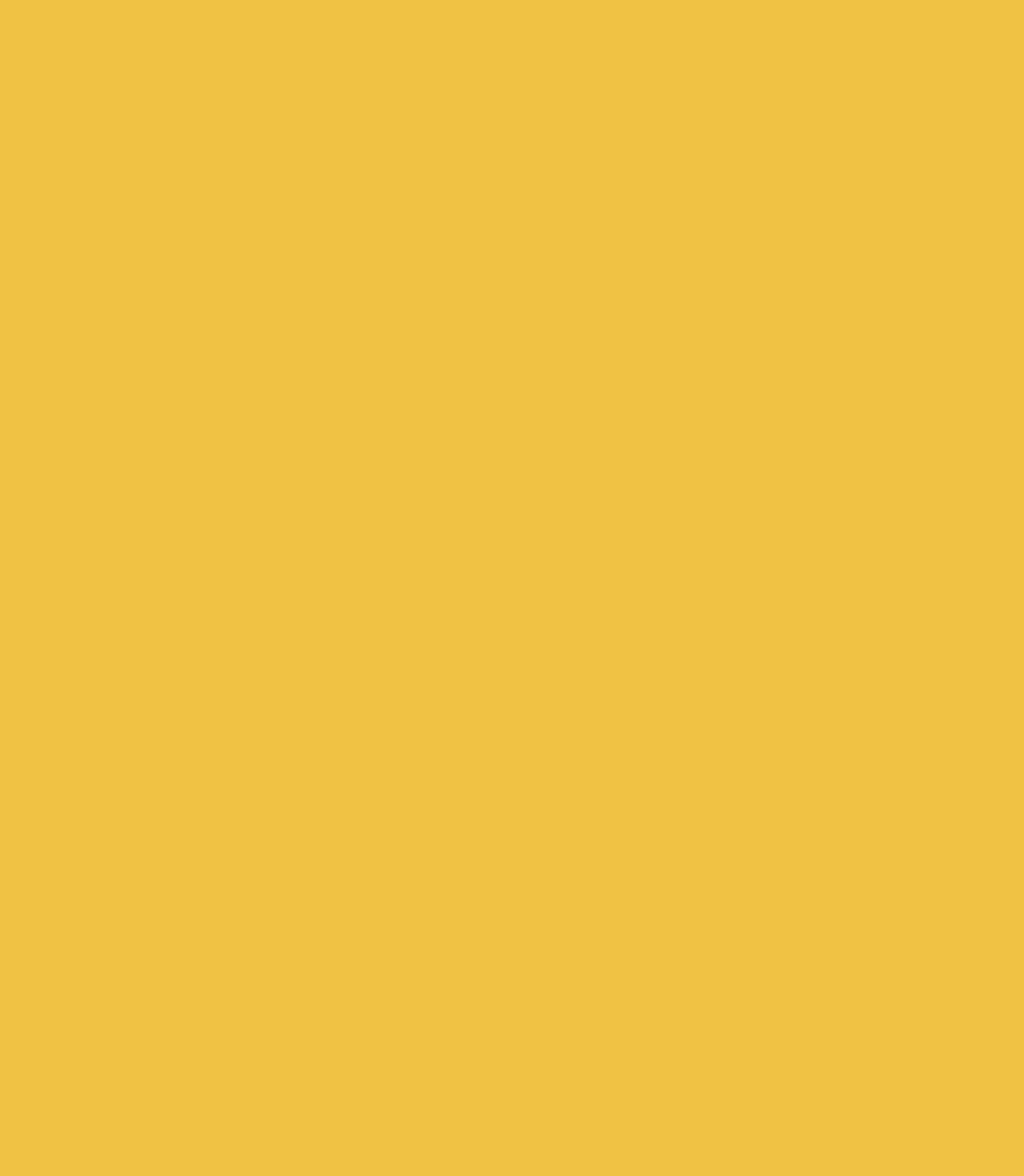
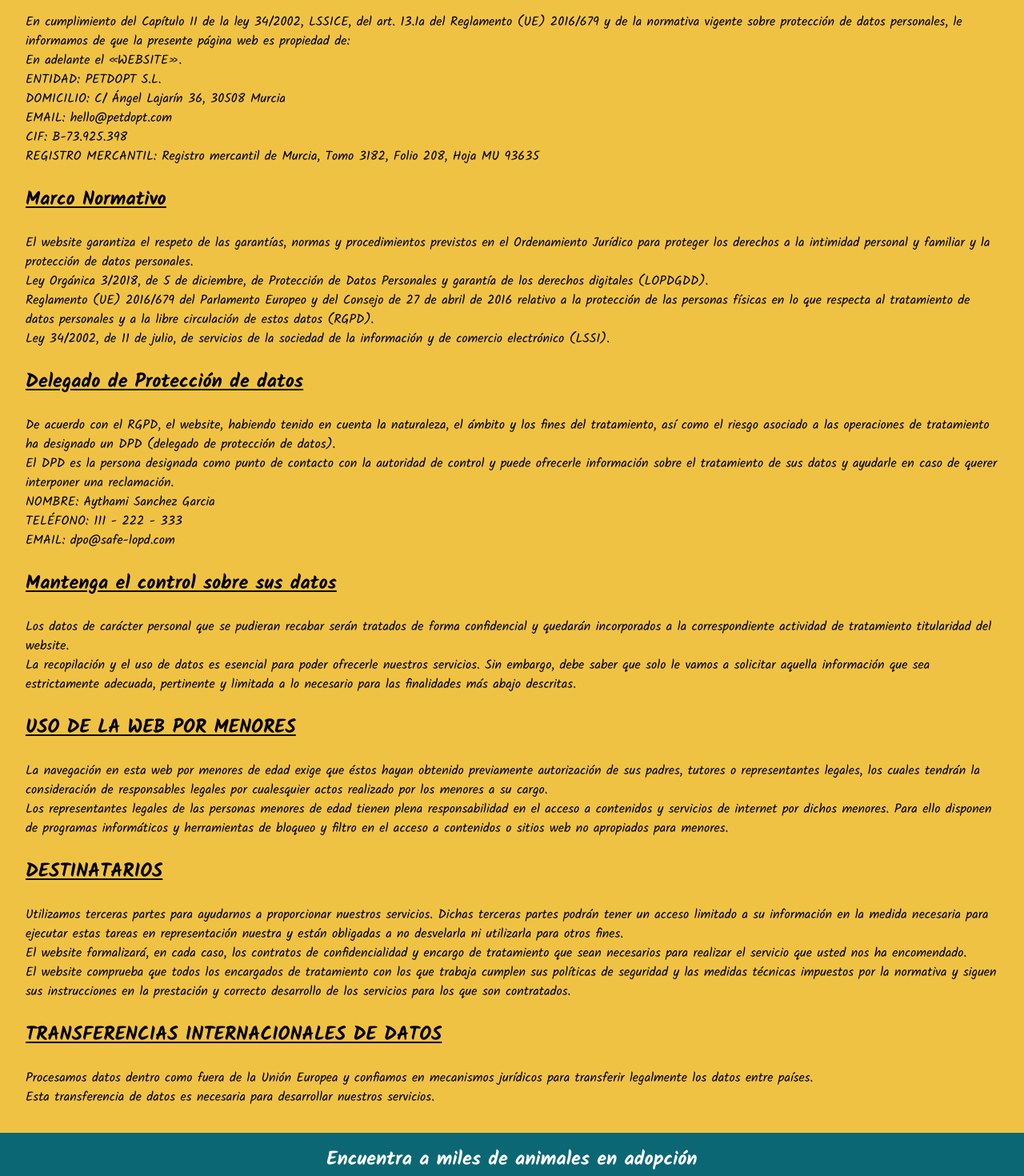
Before and after one commit to Tami1914/PetDopt_V2, a React (Vite) app: page /terms in a window 1280 px wide. Before the commit this address had no page. Shown: the part 340-1810 px from the top of the page at 80% size. Before the commit the page ends 800 px from the top, so only its background shows below. Built offline with nearby package versions, Linux system fonts and the light colour scheme.

Commit message:
finished terms, cookies and form style in progress

```diff
--- a/src/App.jsx
+++ b/src/App.jsx
@@ -2,6 +2,8 @@
 import AnimalShelter from "./pages/animalShelter/AnimalShelter";
 import Home from "./pages/home/Home";
 import Adoption from "./pages/adoption/Adoption";
+import Terms from "./pages/terms/Terms";
+import Cookies from "./pages/cookies/Cookies";
 
 function App() {
   return (
@@ -12,6 +14,8 @@
           <Route path="/home" element={<Home/>}/>
           <Route path="/AnimalShelter" element={<AnimalShelter/>}/>
           <Route path="/Adoption" element={<Adoption/>}/>
+          <Route path="/terms" element={<Terms/>}/>
+          <Route path="/cookies" element={<Cookies/>}/>
         </Routes>
       </BrowserRouter>
     </>
--- a/src/assets/components/footer/Footer.css
+++ b/src/assets/components/footer/Footer.css
@@ -68,7 +68,6 @@
   flex-direction: row;
   color: white;
 }
-
 /* Small devices (portrait tablets and large phones, 400px and up) */
 @media only screen and (min-width: 400px) {
 
--- a/src/assets/components/footer/Footer.jsx
+++ b/src/assets/components/footer/Footer.jsx
@@ -19,7 +19,7 @@
             de protectoras y asociaciones de animales o perreras de todo el mundo
           </p>
 
-          <p>Si estas buscando en adoptar o acoger a un animal, ¡Estas en el sitio adecuado!</p>
+          <p>Si estas pensando en adoptar o acoger a un animal, ¡Estas en el sitio adecuado!</p>
 
           <p>Adopta, salva una vida, gana un amigo. Con PetDopt.</p>
         </div>
@@ -38,9 +38,9 @@
       <div className="footer-term">
         <p>2023-2024©Una plataforma de <a className="pet" href="/home">PetDopt</a> con la colaboración de Fundación Affinity</p>
         <br />
-        <a className="b" href="">Términos y condiciones de uso</a>
+        <a className="b" href="/terms">Términos y condiciones de uso</a>
         <a className="b" href="">Política y privacidad</a>
-        <a className="b" href="">Coockies</a>
+        <a className="b" href="/cookies">Cookies</a>
         <a className="b" href="">FAQ</a>
         <a className="b" href="">Contacto</a>
       </div>
--- a/src/assets/components/formAdoption/FormAdoption.css
+++ b/src/assets/components/formAdoption/FormAdoption.css
@@ -15,7 +15,8 @@
     justify-content: center;
     align-items: center;
     border-radius: 20px;
-    background-color: seagreen;
+    background-color: #00867A;
+    font-family: "Kalam";
     gap: 0.5em;
 }
 
@@ -31,12 +32,35 @@
     flex-direction: column;
 }
 
+.submit{
+    border: none;
+    color:white;
+    border-radius: 5px;
+    padding: 7px 12px;
+}
+
+.edit-button{
+    color: white;
+    border: none;
+    border-radius: 5px;
+    padding: 7px 12px;
+}
+
+.delete-button{
+    color: white;
+    border: none;
+    border-radius: 5px;
+    padding: 7px 12px;
+}
+
 .show-animal-list-elements{
     width: 50%;
     display: flex;
     flex-direction: row;
     justify-content: space-around;
     margin-top: 1em;
+    font-family: "Kalam";
+    color: black;
 }
 
 .logo-tittle{
--- a/src/assets/components/formAdoption/FormAdoption.jsx
+++ b/src/assets/components/formAdoption/FormAdoption.jsx
@@ -81,7 +81,7 @@
                         <label htmlFor="name">Animal:</label>
                         <input type="text" id="animal" name="animal" value={animal} onChange={changeAnimal} />
 
-                        <button type="submit">{animalIndex !== null ? "Editar Animal" : "Añadir animal"}</button>
+                        <button className="submit" type="submit">{animalIndex !== null ? "Editar Animal" : "Añadir animal"}</button>
                     </form>
 
                 <div className="show-animal-list">
--- /dev/null
+++ b/src/pages/cookies/Cookies.css
@@ -0,0 +1,20 @@
+.fusion-text-cookies{
+    display: flex;
+    flex-direction: column;
+    justify-content: center;
+    margin: 2em;
+    font-family: "Kalam";
+    color: black;
+}
+
+.fusion-text-cookies h1{
+    padding-top: 0.5em;
+    padding-bottom: 1em;
+    text-decoration: underline;
+}
+
+.fusion-text-cookies h2{
+    padding-top: 1em;
+    padding-bottom: 1em;
+    text-decoration: underline;
+}
--- /dev/null
+++ b/src/pages/cookies/Cookies.jsx
@@ -0,0 +1,46 @@
+import Footer from "../../assets/components/footer/Footer";
+import Header from "../../assets/components/header/Header";
+import "./Cookies.css"
+
+function Cookies(){
+    return(
+        <>
+        <Header/>
+        <div className="fusion-text-cookies">
+            <h1>¿QUÉ SON LAS COOKIES?</h1>
+
+            <p>Este sitio utiliza cookies y/o tecnologías similares que almacenan y recuperan información cuando navegas. En
+            general, estas tecnologías pueden servir para finalidades muy diversas, como, por ejemplo, reconocerte como
+            usuario, obtener información sobre tus hábitos de navegación, o personalizar la forma en que se muestra el
+            contenido.</p>
+
+            <p>Los usos concretos que hacemos de estas cookies se describen a continuación.</p>
+
+            <h2>COOKIES DE TERCEROS</h2>
+
+            <p>Esta web utiliza cookies de terceros, CONOCE A TERCEROS:</p>
+
+            <p>www.googleads.g.doubleclick.net</p>
+
+            <p>www.google.com</p>
+
+            <p>www.platform.twitter.com</p>
+
+            <p>Ten en cuenta que, si acepta las cookies de terceros, deberás eliminarlas desde las opciones del navegador o desde el sistema ofrecido por el propio tercero.</p>
+
+            <p>Puedes informarte de las transferencias a terceros países que, en su caso, realizan los terceros identificados en esta
+            política de cookies en sus correspondientes políticas (ver los enlaces facilitados en el apartado “Conoce a terceros”).</p>
+
+            <h2>EJERCICIO DE DERECHOS</h2>
+
+            <p>Tienes derecho a conocer que datos sobre ti estamos tratando, rectificarlos, suprimirlos o limitar su tratamiento,
+            puedes hacerlo comunicándote con nosotros a través del siguiente hello@petdopt.com
+            También tienes derecho a retirar el consentimiento al tratamiento de datos en cualquier momento, puedes realizar
+            esta opción desde el panel de selección de preferencias.</p>
+        </div>
+        <Footer/>
+        </>
+    )
+}
+
+export default Cookies;
--- /dev/null
+++ b/src/pages/terms/Terms.css
@@ -0,0 +1,14 @@
+.fusion-text{
+    display: flex;
+    flex-direction: column;
+    justify-content: center;
+    margin: 2em;
+    font-family: "Kalam";
+    color: black;
+}
+
+.fusion-text h2{
+    padding-top: 1em;
+    padding-bottom: 1em;
+    text-decoration: underline;
+}
--- /dev/null
+++ b/src/pages/terms/Terms.jsx
@@ -0,0 +1,91 @@
+import Footer from "../../assets/components/footer/Footer";
+import Header from "../../assets/components/header/Header";
+import "./Terms.css"
+
+function Terms(){
+    return(
+        <>
+        <Header/>
+        <div className="fusion-text">
+            <h2>¿Quién es el responsable del tratamiento de sus datos?</h2>
+            <p>En cumplimiento del Capítulo II de la ley 34/2002, LSSICE, del art. 13.1a del Reglamento (UE) 2016/679 y de la normativa
+            vigente sobre protección de datos personales, le informamos de que la presente página web es propiedad de:</p>
+
+            <p>En adelante el «WEBSITE».</p>
+
+            <p>ENTIDAD: PETDOPT S.L.</p>
+
+            <p>DOMICILIO: C/ Ángel Lajarín 36, 30508 Murcia</p>
+
+            <p>EMAIL: hello@petdopt.com</p>
+
+            <p>CIF: B-73.925.398</p>
+
+            <p>REGISTRO MERCANTIL: Registro mercantil de Murcia, Tomo 3182, Folio 208, Hoja MU 93635</p>
+
+            <h2>Marco Normativo</h2>
+
+            <p>El website garantiza el respeto de las garantías, normas y procedimientos previstos en el Ordenamiento Jurídico para proteger los derechos
+            a la intimidad personal y familiar y la protección de datos personales.</p>
+
+            <p> Ley Orgánica 3/2018, de 5 de diciembre, de Protección de Datos Personales y garantía de los derechos digitales (LOPDGDD).</p>
+
+            <p> Reglamento (UE) 2016/679 del Parlamento Europeo y del Consejo de 27 de abril de 2016 relativo a la protección de las personas
+            físicas en lo que respecta al tratamiento de datos personales y a la libre circulación de estos datos (RGPD).</p>
+
+            <p>Ley 34/2002, de 11 de julio, de servicios de la sociedad de la información y de comercio electrónico (LSSI).</p>
+
+            <h2>Delegado de Protección de datos</h2>
+
+            <p>De acuerdo con el RGPD, el website, habiendo tenido en cuenta la naturaleza, el ámbito y los fines del tratamiento,
+            así como el riesgo asociado a las operaciones de tratamiento ha designado un DPD (delegado de protección de datos).</p>
+
+            <p>El DPD es la persona designada como punto de contacto con la autoridad de control y puede ofrecerle información
+            sobre el tratamiento de sus datos y ayudarle en caso de querer interponer una reclamación.</p>
+
+            <p>NOMBRE: Aythami Sanchez Garcia</p>
+
+            <p>TELÉFONO: 111 - 222 - 333</p>
+
+            <p>EMAIL: dpo@safe-lopd.com</p>
+
+            <h2>Mantenga el control sobre sus datos</h2>
+
+            <p>Los datos de carácter personal que se pudieran recabar
+            serán tratados de forma confidencial y quedarán incorporados a la correspondiente actividad de tratamiento titularidad del website.</p>
+
+            <p>La recopilación y el uso de datos es esencial para poder ofrecerle nuestros servicios. Sin embargo, debe saber que solo le vamos a solicitar aquella información que sea
+            estrictamente adecuada, pertinente y limitada a lo necesario para las finalidades más abajo descritas.</p>
+
+            <h2>USO DE LA WEB POR MENORES</h2>
+
+            <p>La navegación en esta web por menores de edad exige que éstos hayan obtenido previamente autorización de sus padres, tutores o representantes legales, los cuales tendrán la
+            consideración de responsables legales por cualesquier actos realizado por los menores a su cargo.</p>
+
+            <p>Los representantes legales de las personas menores de edad tienen plena responsabilidad en el acceso a contenidos y servicios de internet por dichos menores. Para ello disponen
+            de programas informáticos y herramientas de bloqueo y filtro en el acceso a contenidos o sitios web no apropiados para menores.</p>
+
+            <h2>DESTINATARIOS</h2>
+
+            <p>Utilizamos terceras partes para ayudarnos a proporcionar nuestros servicios. Dichas terceras partes podrán tener un acceso limitado a su información en la medida necesaria para
+            ejecutar estas tareas en representación nuestra y están obligadas a no desvelarla ni utilizarla para otros fines.</p>
+
+            <p>El website formalizará, en cada caso, los contratos de confidencialidad y encargo de tratamiento que sean necesarios para realizar el servicio que usted nos ha encomendado.</p>
+
+            <p>El website comprueba que todos los encargados de tratamiento con los que trabaja cumplen sus políticas de seguridad y las medidas técnicas impuestos por la normativa y siguen sus
+            instrucciones en la prestación y correcto desarrollo de los servicios para los que son contratados.</p>
+
+            <h2>TRANSFERENCIAS INTERNACIONALES DE DATOS</h2>
+
+            <p>Procesamos datos dentro como fuera de la Unión Europea y confiamos en mecanismos jurídicos para transferir legalmente los datos entre países.</p>
+
+            <p>Esta transferencia de datos es necesaria para desarrollar nuestros servicios.</p>
+
+            <p></p>
+        </div>
+        <Footer/>
+        </>
+    )
+}
+
+export default Terms;
```
